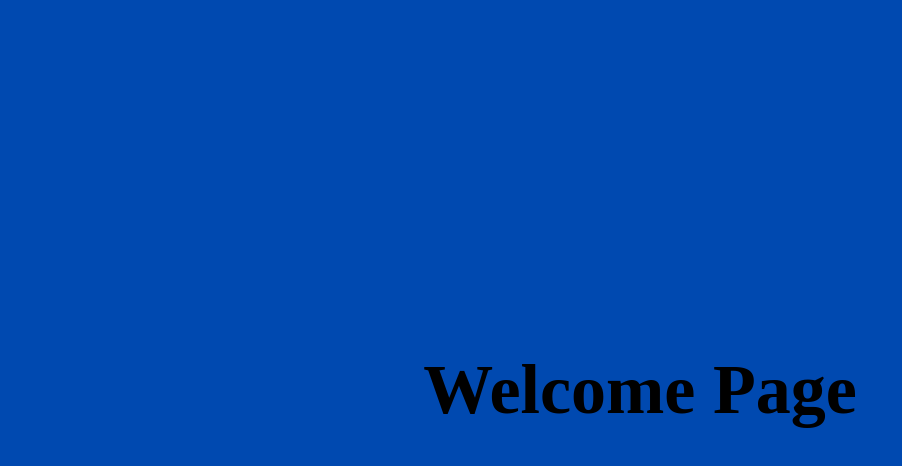
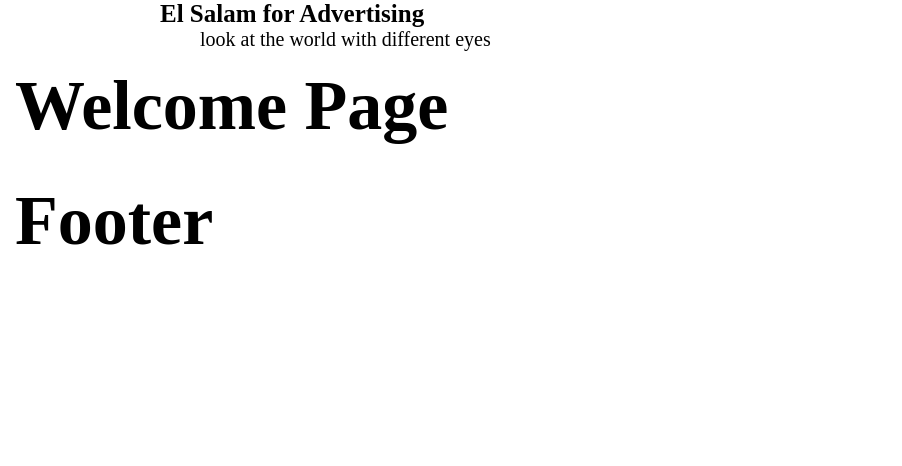
Before and after one commit to ZyadSaber/salam-web, a React (Create React App) app: page /home in a window 1280 px wide. Shown: the top 466 px of the page, without its empty margins (0-902 px from the left). Built offline with nearby package versions, Linux system fonts and the light colour scheme.

Commit message:
finish hooks for the sign in page

```diff
--- a/src/App.tsx
+++ b/src/App.tsx
@@ -1,7 +1,5 @@
 import React, { memo } from 'react';
 import SignInPage from './Pages/SignInPage/component';
-import Footer from './components/Footer/component';
-import Header from './components/Header/component';
 import Customers from './Pages/Customers/component';
 import Home from './Pages/Home/component';
 import './style.css'
@@ -12,7 +10,6 @@ const App = () => {
 
   return (
     <div className="App">
-      {/* <Header /> */}
       <Router>
         <Switch>
           <Route exact path="/" component={SignInPage} />
@@ -20,7 +17,6 @@ const App = () => {
           <Route path="/home" component={Home} />
         </Switch>
       </Router>
-      {/* <Footer /> */}
     </div>
   );
 }
--- a/src/Pages/Home/component.tsx
+++ b/src/Pages/Home/component.tsx
@@ -1,9 +1,15 @@
-import React, { memo } from 'react';
+import { memo } from 'react';
+import Header from '../../components/Header/component'
+import Footer from '../../components/Footer/component'
 
 const Home = () => {
     return (
         <>
-            <h1>Welcome Page</h1>
+            <div className="Home">
+                <Header />
+                <h1>Welcome Page</h1>
+                <Footer />
+            </div>
         </>
     )
 };
--- a/src/Pages/SignInPage/Style.css
+++ b/src/Pages/SignInPage/Style.css
@@ -4,7 +4,7 @@
   box-sizing: border-box;
 }
 
-  body {
+.sign_in {
   background: #0049b0;
   min-height: 100vh;
   padding: 25px;
@@ -12,7 +12,7 @@
   justify-content: center;
   align-items: center;
 }
-h1{
+h1 {
   margin: 15px;
   font-size: 70px;
   margin-bottom: 35px;
@@ -25,25 +25,25 @@ h1{
     0px 40px 30px 15px rgba(0, 0, 0, 0.1);
   border-radius: 15px;
 }
-  .card-body{
+.card-body {
   align-items: center;
   display: flex;
   flex-direction: column;
 }
-  .card-body input{
+.card-body input {
   width: 100%;
   margin: 10px;
   font-size: 22px;
   padding: 7px;
   padding-left: 30px;
 }
-  .card-body .btns{
+.card-body .btns {
   width: 100%;
   display: flex;
   justify-content: space-around;
   margin-top: 25px;
 }
-  .card-body .btns button{
+.card-body .btns button {
   background: #0152cb;
   width: 44%;
   margin: 10px;
@@ -53,6 +53,6 @@ h1{
   height: 50px;
   border-radius: 22px;
 }
-  .card-body .btns button:hover{
+.card-body .btns button:hover {
   cursor: pointer;
 }
--- a/src/Pages/SignInPage/component.tsx
+++ b/src/Pages/SignInPage/component.tsx
@@ -16,17 +16,18 @@ const SignInPage = () => {
     }, [])
 
     const handleLogIn = () => {
-        console.log(authorization)
+        if (authorization) window.location.assign("http://localhost:3000/home")
     }
 
-    useEffect(() => {
-        if (window.localStorage.getItem('user') !== null) console.log("ff")
-        // window.localStorage.getItem('data') !== null ? setData(JSON.parse(localStorage.getItem('data') || "")) : setData([]);
-    }, []);
+    const handleLogOut = () => {
+        window.close()
+    }
 
 
 
     return (
+        <>
+            <div className="sign_in">
                 <div className="card">
                     <div className="card-body">
                         <h1>Welcome ...</h1>
@@ -34,10 +35,12 @@ const SignInPage = () => {
                         <input type="password" placeholder="Password" value={pasword} onChange={changePassword} />
                         <div className="btns">
                             <button onClick={handleLogIn}>Log In</button>
-                    <button>Exit</button>
+                            <button onClick={handleLogOut}>Exit</button>
                         </div>
                     </div>
                 </div>
+            </div>
+        </>
     )
 };
 
--- a/src/Pages/SignInPage/useCheckUser.ts
+++ b/src/Pages/SignInPage/useCheckUser.ts
@@ -3,7 +3,9 @@ import useFetch from '../../hooks/useFetch';
 
 const useCheckUser = (userName: string, password: string) => {
     const { data } = useFetch("http://localhost:8000/users")
-    const [users, setUsers] = useState({})
+    const [user, setUser] = useState({
+
+    })
     const [ authorization, setAuthorization ] = useState<boolean>(false)
 
 
@@ -11,9 +13,14 @@ const useCheckUser = (userName: string, password: string) => {
      for (let i=0; i < data.length ; i++) {
         if (data[i].username === userName && data[i].password === password) {
             setAuthorization(true)
+            setUser({
+                username: data[i].username,
+                role: data[i].role,
+            })
+            window.localStorage.setItem('user', JSON.stringify(user))
         }
     }
-   }, [data, password, userName])
+   }, [data, password, user, userName])
 
 
       return{authorization}
--- a/src/style.css
+++ b/src/style.css
@@ -1,3 +1,5 @@
-.App {
-  padding: 10px 30px;
+* {
+  margin: 0;
+  padding: 0;
+  box-sizing: border-box;
 }
```
Lines whose indentation alone changed are shown as unchanged.
